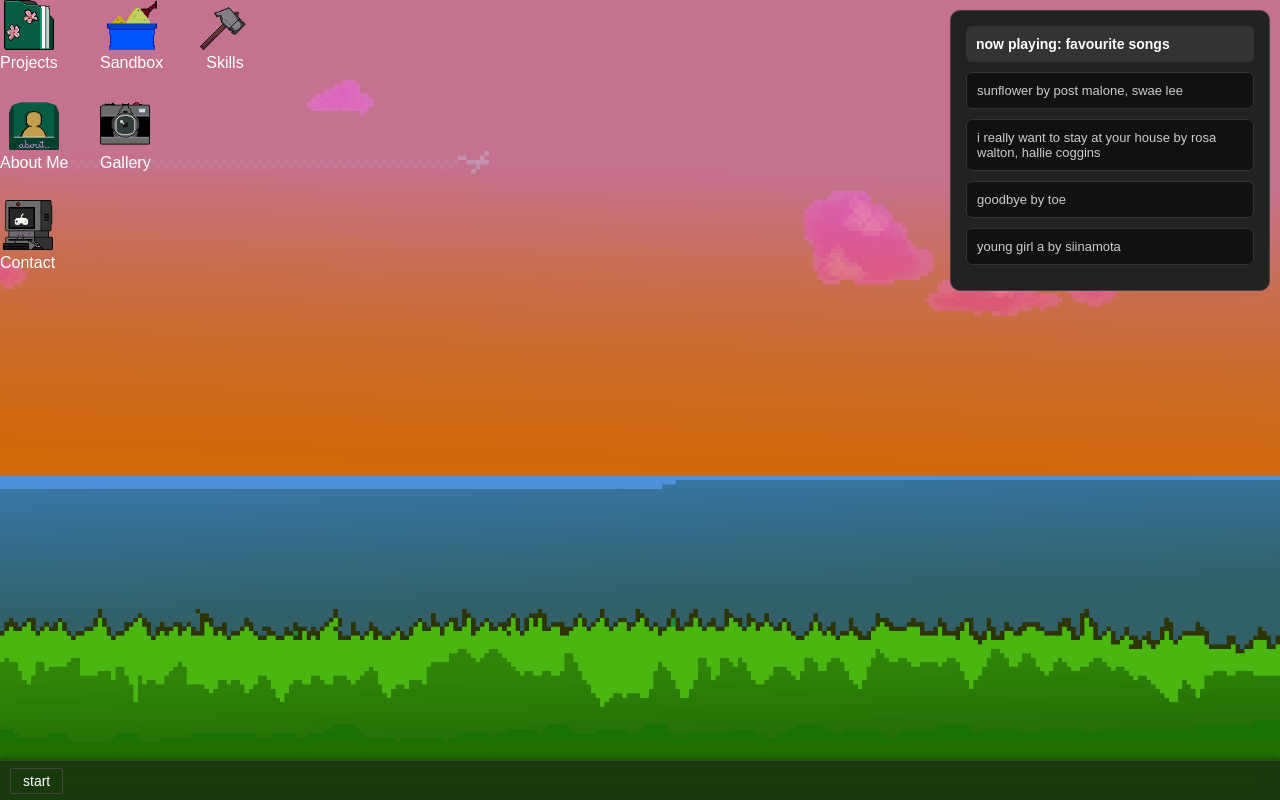
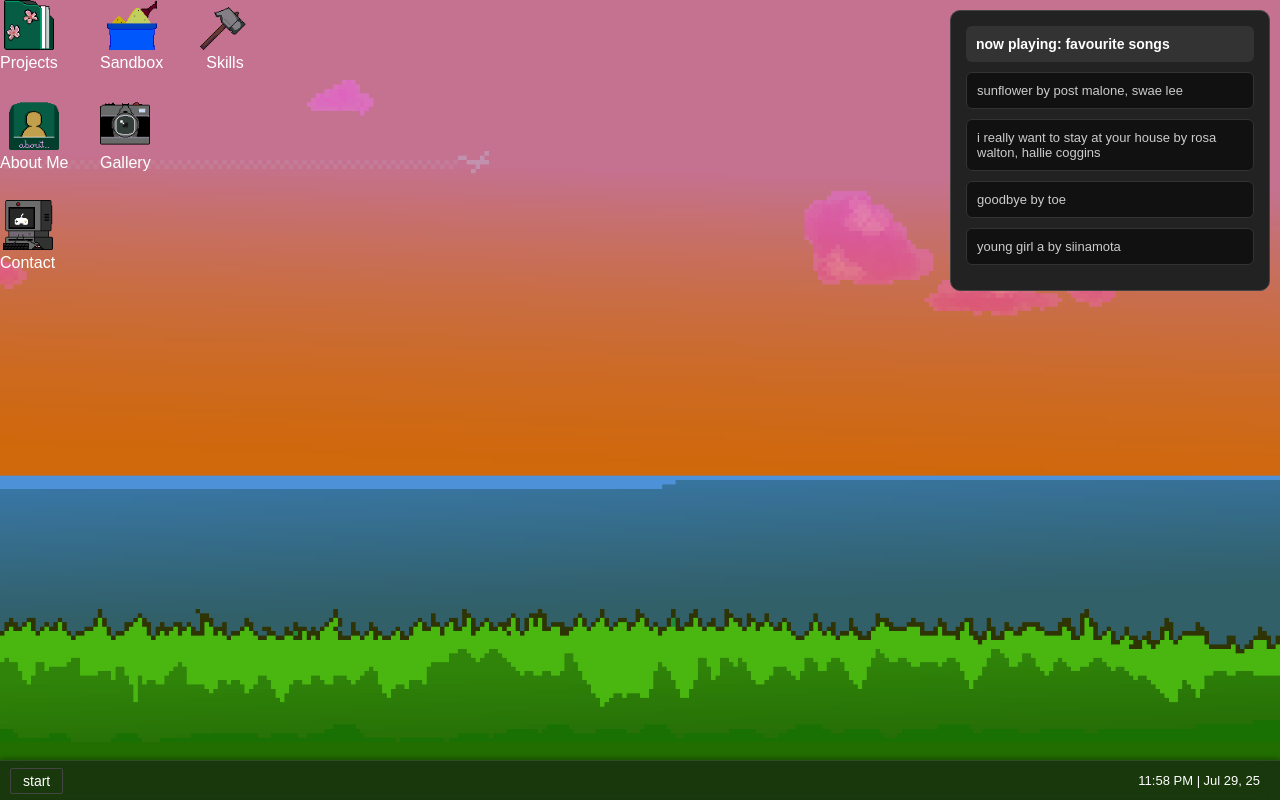
Before and after one commit to jsyntha/jsyntha.github.io, a plain HTML site: page index.html in a window 1280 px wide. Drawn offline with Linux system fonts and the light colour scheme.

Commit message:
Added taskbar date/time

```diff
--- a/css/style.css
+++ b/css/style.css
@@ -48,6 +48,13 @@ body {
     align-items: center;
     padding: 0 10px;
     z-index: 999;
+}
+
+.taskbar-clock {
+    font-size: 13px;
+    text-align: right;
+    padding: 0 10px;
+    min-width: 120px;
 }
 
 .start-menu {
--- a/index.html
+++ b/index.html
@@ -12,8 +12,8 @@
             <input type="checkbox" id="start-toggle" class="start-toggle">
             <label for="start-toggle" class="start-menu">start</label>
 
-            <div class="taskbar-icons">
-                <span class="time" id="time"></span>
+            <div class="taskbar-clock" id="taskbar-clock">
+
             </div>
 
             <div class="start-menu-box">
--- a/js/main.js
+++ b/js/main.js
@@ -1,5 +1,7 @@
 console.log("main.js loaded");
 
+document.addEventListener("DOMContentLoaded", () => {
+    // desktop icon dragging
     document.querySelectorAll('.desktop-icon').forEach(icon => {
         icon.addEventListener('mousedown', dragMouseDown);
 
@@ -48,3 +50,18 @@ document.querySelectorAll('.desktop-icon').forEach(icon => {
 
         icon.ondragstart = () => false;
     });
+
+    // clock setup
+    function updateClock() {
+        const clock = document.getElementById('taskbar-clock');
+        const now = new Date();
+
+        const time = now.toLocaleTimeString([], { hour: '2-digit', minute: '2-digit' });
+        const date = now.toLocaleDateString([], { day: '2-digit', month: 'short', year: '2-digit' });
+
+        clock.textContent = `${time} | ${date}`;
+    }
+
+    updateClock();
+    setInterval(updateClock, 60000);
+});
```
Lines whose indentation alone changed are shown as unchanged.
